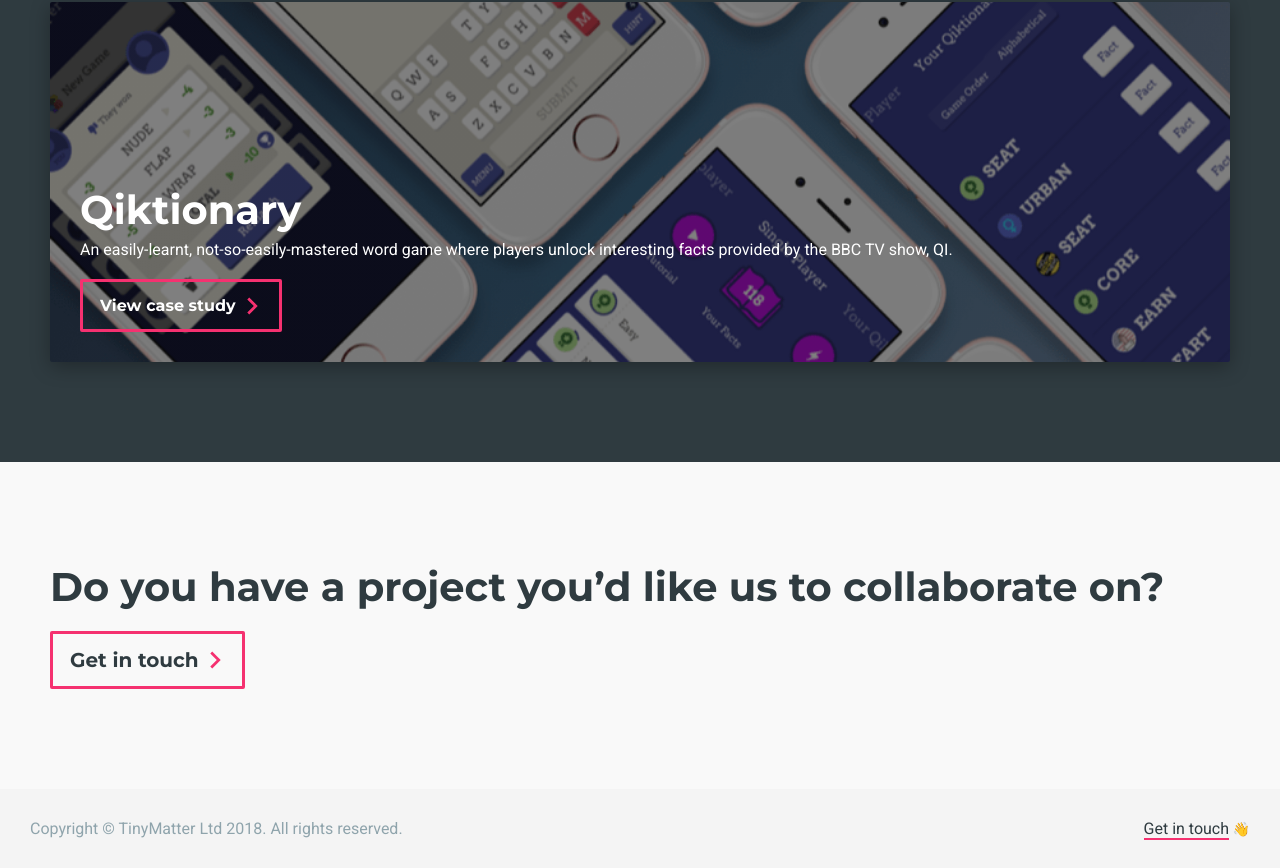
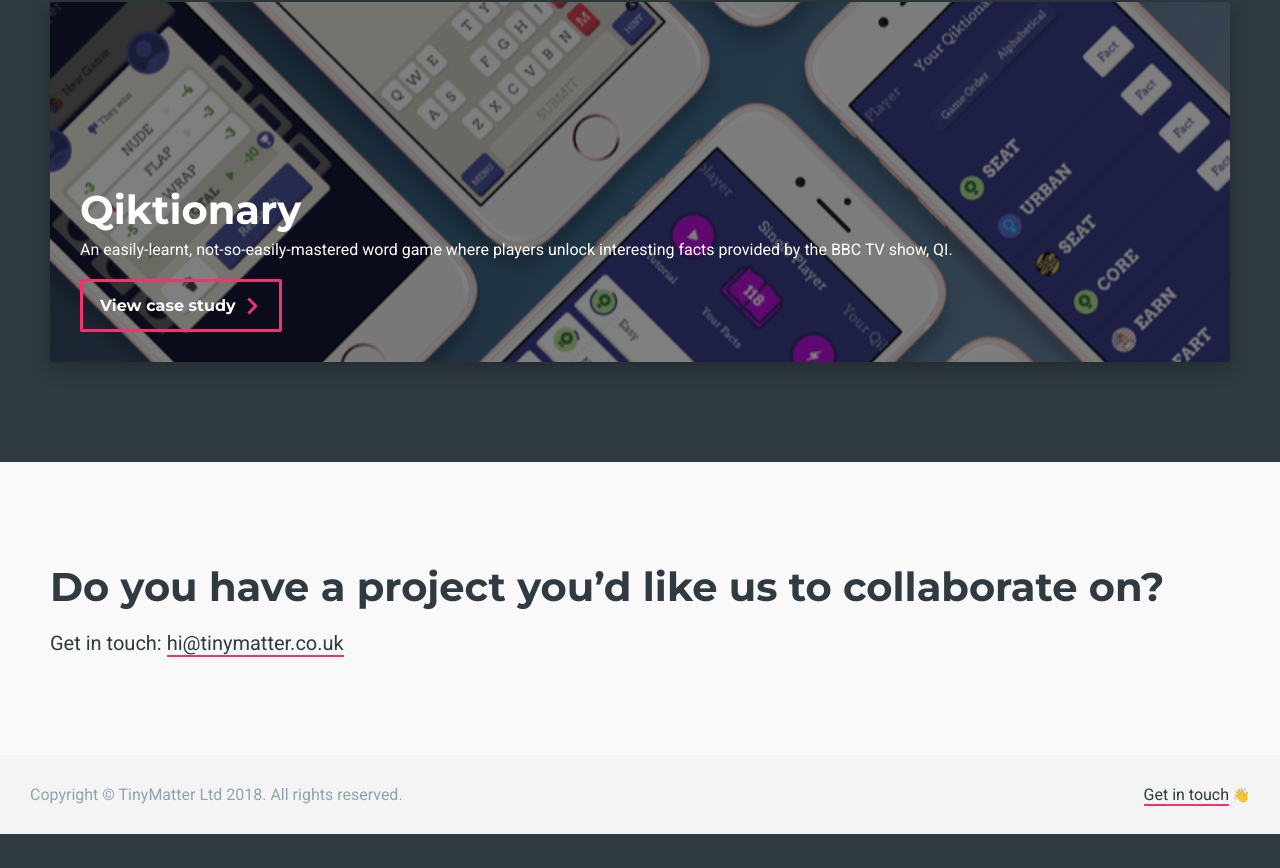
Before and after one commit to TinyMatter/tinymatter.co.uk, a website: page case-studies/index.html in a window 1280 px wide. Shown: the part 868-1736 px from the top of the page. After the commit the page ends 1702 px from the top, so only its background shows below. Drawn offline with Linux system fonts and the light colour scheme.

Commit message:
changed email address from button to text

```diff
--- a/case-studies/index.html
+++ b/case-studies/index.html
@@ -45,9 +45,6 @@
       <a href="/case-studies">Case studies</a>
     </li>
     <li class="">
-      <a href="/team">Team</a>
-    </li>
-    <li class="">
       <a href="/contact">Contact</a>
     </li>
   </ul>
@@ -87,10 +84,7 @@
 <section class="contact short">
   <div class="container">
     <h2>Do you have a project you’d like us to collaborate on?</h2>
-    <a href="mailto:hi@tinymatter.co.uk" class="button-box right">Get in touch<svg class="arrow pulse" xmlns="http://www.w3.org/2000/svg" width="20" height="12" viewBox="0 0 20 13">
-      <polygon fill="#F53170" fill-rule="evenodd" points="26.914 29.45 33.985 22.379 36.107 24.5 26.914 33.692 17.722 24.5 19.843 22.379" transform="translate(-17 -21)"/>
-    </svg>
-    </a>
+    <p>Get in touch: <a href="mailto:hi@tinymatter.co.uk" class="dark">hi@tinymatter.co.uk</a></p>
   </div>
 </section>
 
```
